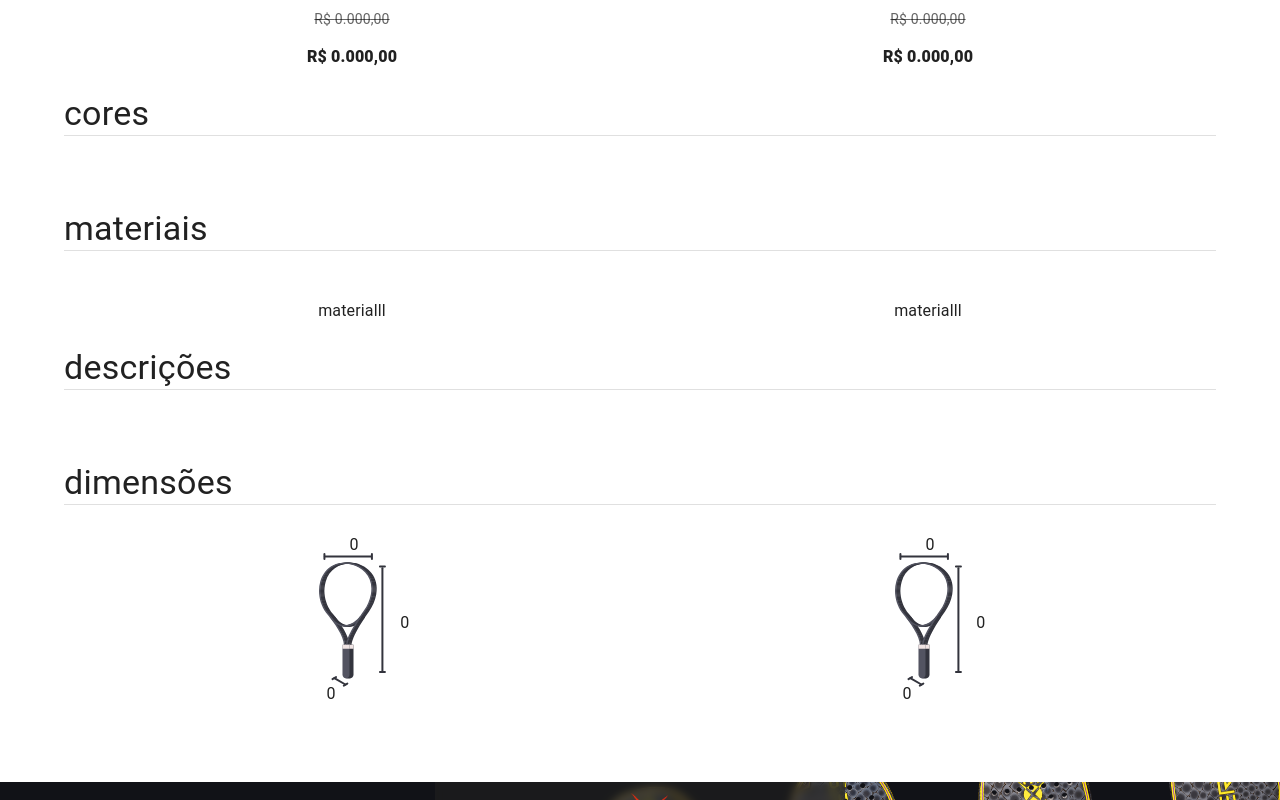
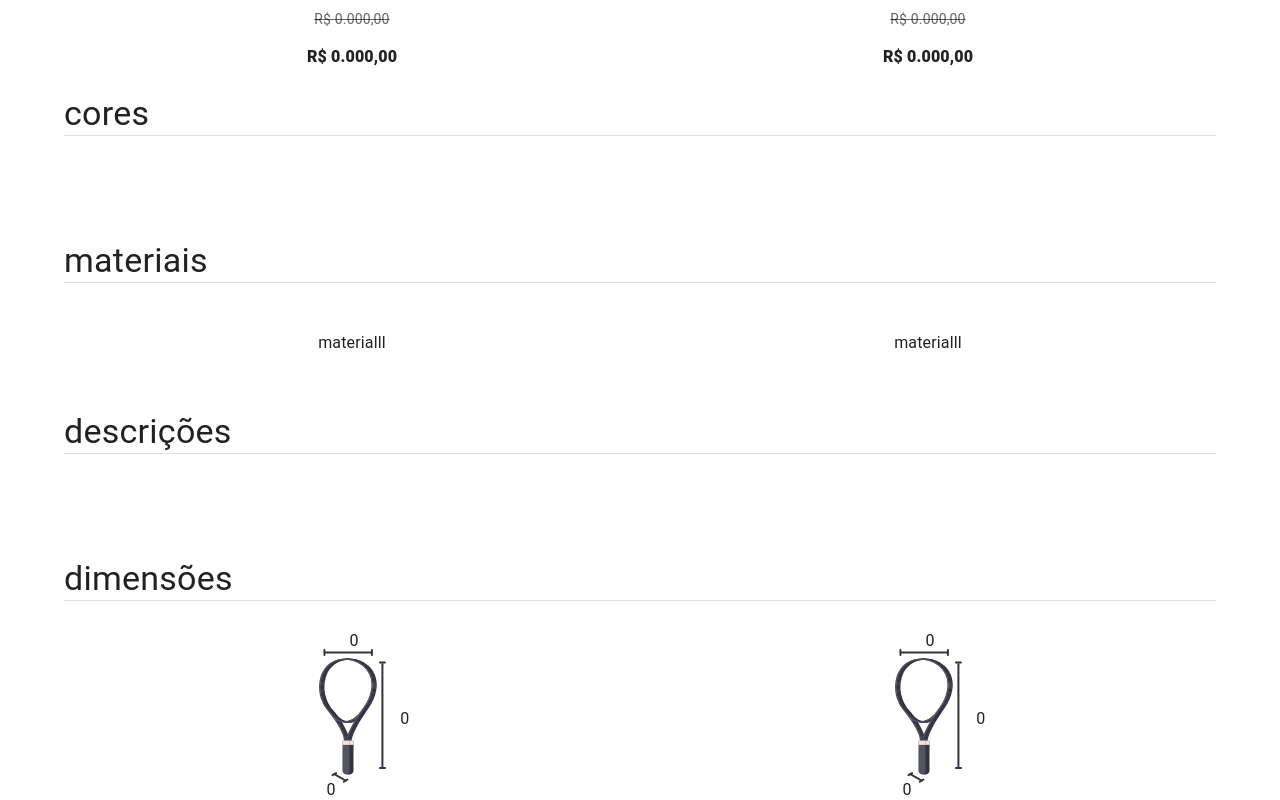
Before and after one commit to henriquedelimap/beachTennis, a React (Vite) app: page / in a window 1280 px wide. Shown: the part 2060-2860 px from the top of the page. Built offline with nearby package versions, Linux system fonts and the light colour scheme.

Commit message:
first commit

```diff
--- a/src/components/Comparativo/index.tsx
+++ b/src/components/Comparativo/index.tsx
@@ -59,7 +59,7 @@ const ItemContent = ({
         <Grid item width='100%' >
             <Typography variant={'h4'}>{title}</Typography>
             <Divider sx={{ width: '100%' }} />
-            <Stack direction='row' sx={{pt: 4}}>
+            <Stack direction='row' sx={{pt: 4, pb: 4}}>
                 <ItemContentCreator content={content} />
                 <ItemContentCreator content={content2} />
 
@@ -75,7 +75,7 @@ const ItemContentDimensionCreator = ({
         <Grid item width='100%' >
             <Typography variant={'h4'}>{title}</Typography>
             <Divider sx={{ width: '100%' }} />
-            <Stack direction='row' sx={{pt: 4}}>
+            <Stack direction='row' sx={{pt: 4, pb: 4}}>
                 <ItemContentCreator>
                     <DimensaoRaquete altura={dimension[0]} largura={dimension[1]} comprimento={dimension[2]} />
                 </ItemContentCreator>
```
